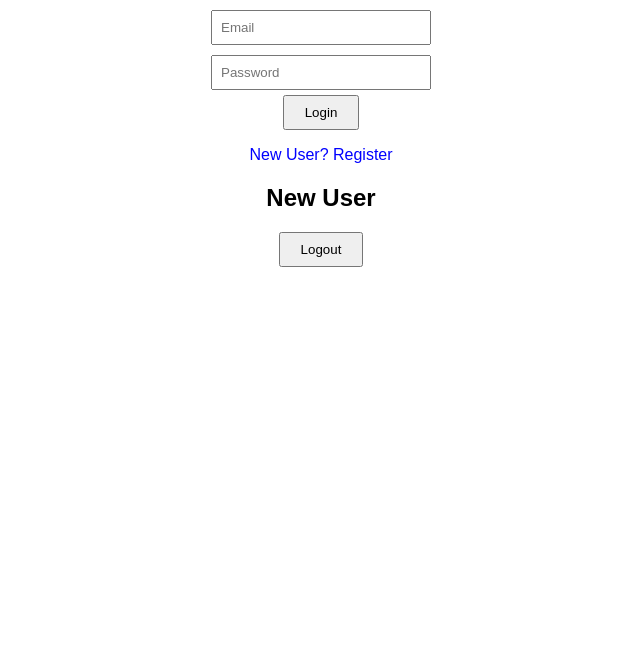
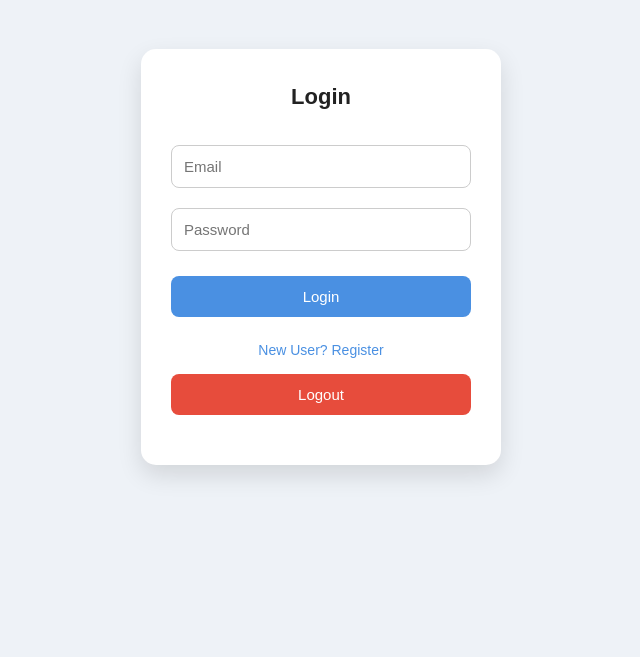
Before and after one commit to aj-aditya19/Authentication-Program, a website: page index.html in a window 1280 px wide. Shown: the part 143-800 px from the top of the page, without its empty margins (319-959 px from the left). Drawn offline with Linux system fonts and the light colour scheme.

Commit message:
Adding some css from chatgpt

```diff
--- a/index.html
+++ b/index.html
@@ -3,28 +3,25 @@
 <head>
   <meta charset="UTF-8">
   <meta name="viewport" content="width=device-width, initial-scale=1.0">
-  <title>Login</title>
-  <style>
-    .hide { display: none; }
-    body { font-family: Arial; text-align: center; margin-top: 100px; }
-    input { margin: 5px; padding: 8px; width: 200px; }
-    button { padding: 8px 20px; }
-  </style>
+  <title>Login / Register</title>
+  <!-- Link external CSS -->
+  <link rel="stylesheet" href="./public/style.css">
 </head>
 <body>
 
+  <div class="container">
+
+    <!-- Login Form -->
     <h2>Login</h2>
     <form method="post" action="/login" class="login">
-  <!-- <div class="login"> -->
       <input type="text" class="email_login" placeholder="Email" name="email" required><br>
       <input type="password" class="password_login" placeholder="Password" name="password" required><br>
       <button type="submit" class="submitBtn_login">Login</button>
     </form>
-  <!-- </div> -->
-  <p class="newuser_button" style="color:blue;cursor:pointer;">New User? Register</p>
-  </div>
+    <p class="toggle-link newuser_button">New User? Register</p>
 
-    <h2>New User</h2>
+    <!-- Register Form -->
+    <h2 class="hide">New User</h2>
     <form method="post" action="/register" class="newuser hide" id="registerForm">
       <input type="text" placeholder="Name" name="name" required><br>
       <input type="email" placeholder="Email" name="email" required><br>
@@ -38,11 +35,11 @@
       <input class="enter_otp hide" type="text" name="og_otp" placeholder="Enter OTP"><br>
       <button type="submit" class="register_newuser">Register</button>
     </form>
-    <!-- </div> -->
-      <p class="olduser_button hide" style="color:blue;cursor:pointer;">Already Registered? Login</p>
+    <p class="toggle-link olduser_button hide">Already Registered? Login</p>
+
     <button class="logout">Logout</button>
   </div>
 
-  <script src="script.js"></script>
+  <script src="./public/script.js"></script>
 </body>
 </html>
--- a/public/style.css
+++ b/public/style.css
@@ -1,3 +1,134 @@
-.hide{
+/* style.css - Clean Register/Login with OTP */
+
+/* Reset and Font */
+* {
+  box-sizing: border-box;
+  margin: 0;
+  padding: 0;
+  font-family: Arial, sans-serif;
+}
+
+body {
+  background-color: #eef2f7;
+  display: flex;
+  justify-content: center;
+  align-items: center;
+  height: 100vh;
+}
+
+/* Container */
+.container {
+  background-color: #fff;
+  border-radius: 15px;
+  box-shadow: 0 10px 25px rgba(0,0,0,0.12);
+  padding: 35px 30px;
+  width: 360px;
+  text-align: center;
+  transition: all 0.3s ease;
+}
+
+.container:hover {
+  transform: translateY(-3px);
+  box-shadow: 0 15px 35px rgba(0,0,0,0.18);
+}
+
+/* Headings */
+h2 {
+  margin-bottom: 25px;
+  color: #222;
+  font-weight: 600;
+  font-size: 22px;
+}
+
+/* Inputs */
+input[type="text"],
+input[type="password"],
+input[type="email"],
+input[type="number"] {
+  width: 100%;
+  padding: 12px;
+  margin: 10px 0;
+  border-radius: 8px;
+  border: 1px solid #ccc;
+  font-size: 15px;
+  transition: all 0.3s ease;
+}
+
+input:focus {
+  border-color: #4a90e2;
+  box-shadow: 0 0 5px rgba(74, 144, 226, 0.5);
+  outline: none;
+}
+
+/* Buttons */
+button {
+  width: 100%;
+  padding: 12px;
+  margin: 15px 0;
+  border: none;
+  border-radius: 8px;
+  background-color: #4a90e2;
+  color: #fff;
+  font-size: 15px;
+  cursor: pointer;
+  transition: all 0.3s ease;
+}
+
+button:hover {
+  background-color: #357ABD;
+  transform: scale(1.03);
+}
+
+/* Toggle links */
+.toggle-link {
+  color: #4a90e2;
+  cursor: pointer;
+  margin-top: 10px;
+  display: inline-block;
+  font-size: 14px;
+}
+
+.toggle-link:hover {
+  text-decoration: underline;
+}
+
+/* Logout */
+.logout {
+  background-color: #e74c3c;
+}
+
+.logout:hover {
+  background-color: #c0392b;
+  transform: scale(1.03);
+}
+
+/* OTP Section */
+.otp-section {
+  margin-top: 20px;
+  padding-top: 15px;
+  border-top: 1px solid #ccc;
+}
+
+.enter_otp {
+  letter-spacing: 5px;
+  text-align: center;
+  font-size: 16px;
+}
+
+/* Hide Elements */
+.hide {
   display: none;
 }
+
+/* Responsive */
+@media screen and (max-width: 400px) {
+  .container {
+    width: 90%;
+    padding: 25px;
+  }
+
+  input, button {
+    font-size: 14px;
+    padding: 10px;
+  }
+}
```
Lines whose indentation alone changed are shown as unchanged.
